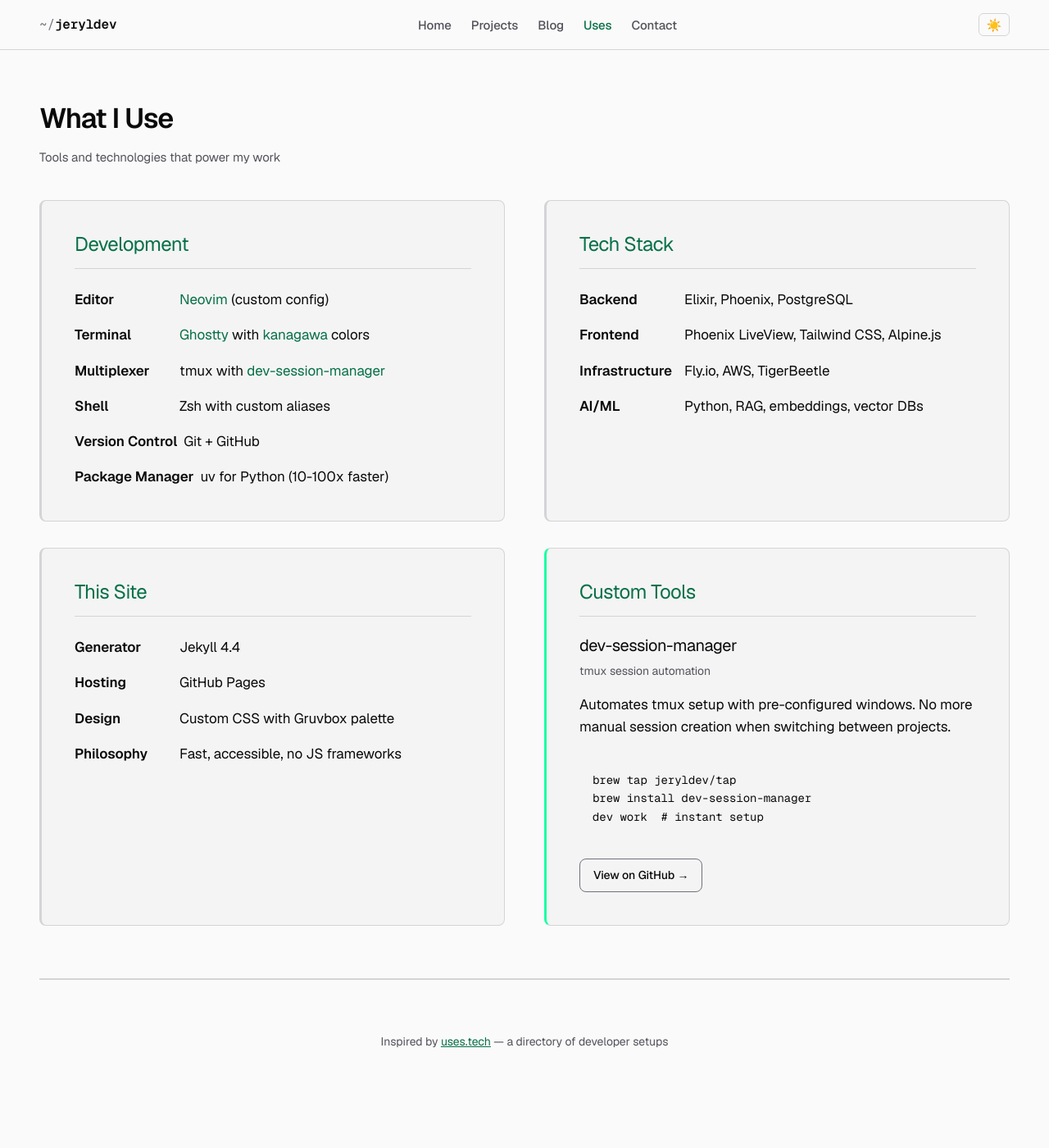
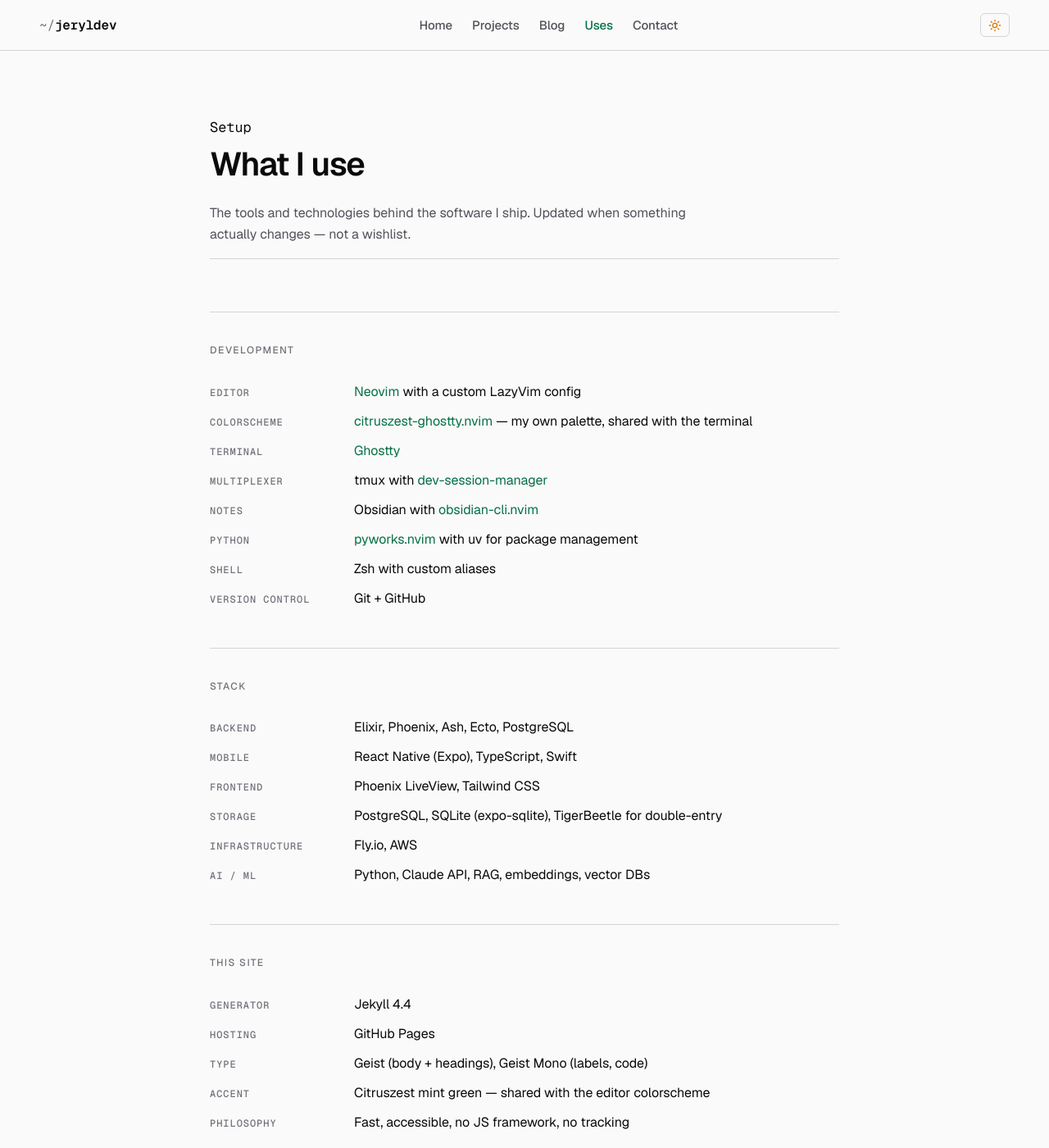
Before and after one commit to jeryldev/jeryldev.github.io, a Jekyll site: the page built from uses.md, in a window 1280 px wide and 1400 px high. Shown: the whole window at 82% size. Built offline with Jekyll 4.4.1, drawn with Linux system fonts in a browser that asks for light colours; some of the changed text lies outside the part shown.

Commit message:
Add SVG favicon, fix button contrast in dark mode, rewrite uses page
Five issues surfaced from a real-site walk-through:

Favicon. The previous .ico was the old orange 'JE' block from the
gruvbox era. Replaced with a proper SVG mark — citruszest dark
ground (#121212), mint-green chevron for a shell prompt, and the
solid mint cursor block underneath. Modern browsers load the SVG;
the legacy .ico stays as fallback for older clients.

Primary button contrast in dark mode. .btn-primary was hardcoding
#FAF8F2 text on top of --primary. That worked in light mode where
--primary is the darkened green, but in dark mode --primary is
citruszest green_bright (#1affa3) and white-on-mint failed every
contrast check. Introduced --btn-primary-text as a theme-scoped
token: white in light mode, near-black in dark mode. Bumped the
button weight to 600 so the label holds against the bright fill.

Sun and moon toggle. Swapped the ☀️/🌙 emoji for inline SVG line
icons (Feather-style) that inherit currentColor. The sun renders
in warm amber (#D97706) in light mode, the moon in citruszest
mint (#00cc7a) in dark mode — both pulled from the palette.
Using display: block on the SVGs so they center cleanly in the
button without emoji baseline drift.

Blog index pushed left. The list was max-width: 48rem and left-
hugged inside a wider container, leaving dead space to the right.
Added margin: 0 auto on both .blog-header and .blog-index and
bumped the max-width to 56rem so long titles like 'Wrap, Don't
Reimplement: Building obsidian-cli.nvim' fit on one line instead
of wrapping to two.

Uses page rewrite. The uses cards were the source of the 'citrus
light-green card' you pointed at — .uses-card-featured had
border-left-color: var(--primary-light) which rendered as bright
mint and didn't match anything else on the site. Replaced the
card grid entirely with the editorial definition-list pattern
used in the hero: mono uppercase labels on the left rail, sans
content on the right. Also updated the stale content — terminal
is now Ghostty with citruszest-ghostty.nvim (not kanagawa),
stack reflects what's actually shipping (Elixir/Phoenix/Ash for
backend, React Native for mobile, TigerBeetle called out), design
section says 'Citruszest mint green' instead of 'Gruvbox palette'.

```diff
--- a/_layouts/default.html
+++ b/_layouts/default.html
@@ -9,10 +9,9 @@
     <!-- SEO: jekyll-seo-tag handles title, description, Open Graph, Twitter Card, JSON-LD, canonical -->
     {% seo %}
 
-    <!-- Favicons -->
+    <!-- Favicons — SVG primary (modern browsers), .ico fallback for legacy -->
+    <link rel="icon" type="image/svg+xml" href="{{ '/favicon.svg' | relative_url }}" />
     <link rel="icon" type="image/x-icon" href="{{ '/images/favicon.ico' | relative_url }}" />
-    <link rel="icon" type="image/png" sizes="32x32" href="{{ '/images/favicon-32x32.png' | relative_url }}" />
-    <link rel="icon" type="image/png" sizes="16x16" href="{{ '/images/favicon-16x16.png' | relative_url }}" />
     <link rel="apple-touch-icon" sizes="180x180" href="{{ '/images/apple-touch-icon.png' | relative_url }}" />
 
     <!-- RSS Feed (jekyll-feed injects its own, but this link is helpful as a stable alias) -->
@@ -43,9 +42,14 @@
             <li><a href="{{ '/contact/' | relative_url }}"{% if page.url contains '/contact' %} class="active"{% endif %}>Contact</a></li>
           </ul>
         </nav>
-        <button class="dark-mode-toggle" id="darkModeToggle" aria-label="Toggle dark mode">
-          <span class="icon-sun">☀️</span>
-          <span class="icon-moon">🌙</span>
+        <button class="dark-mode-toggle" id="darkModeToggle" aria-label="Toggle dark mode" title="Toggle dark mode">
+          <svg class="icon-sun" xmlns="http://www.w3.org/2000/svg" width="16" height="16" viewBox="0 0 24 24" fill="none" stroke="currentColor" stroke-width="2" stroke-linecap="round" stroke-linejoin="round" aria-hidden="true">
+            <circle cx="12" cy="12" r="4"/>
+            <path d="M12 2v2M12 20v2M4.93 4.93l1.41 1.41M17.66 17.66l1.41 1.41M2 12h2M20 12h2M4.93 19.07l1.41-1.41M17.66 6.34l1.41-1.41"/>
+          </svg>
+          <svg class="icon-moon" xmlns="http://www.w3.org/2000/svg" width="16" height="16" viewBox="0 0 24 24" fill="none" stroke="currentColor" stroke-width="2" stroke-linecap="round" stroke-linejoin="round" aria-hidden="true">
+            <path d="M21 12.79A9 9 0 1 1 11.21 3 7 7 0 0 0 21 12.79z"/>
+          </svg>
         </button>
       </div>
     </header>
--- a/styles.css
+++ b/styles.css
@@ -15,9 +15,10 @@
   --text-secondary: #52525B;  /* Zinc-600 — secondary */
   --text-tertiary: #71717A;   /* Zinc-500 — meta */
   --text-light: #FAFAFA;      /* Paper — text on dark */
-  --border: #D4D4D8;          /* Zinc-300 — 1px dividers (bumped from zinc-200 for visibility) */
+  --border: #D4D4D8;          /* Zinc-300 — 1px dividers */
   --shadow: transparent;
   --code-bg: #F4F4F5;         /* Zinc-100 — inline code */
+  --btn-primary-text: #FAFAFA; /* Primary button label — white on dark-green */
 
   /* Type Scale — bigger display range (1.333 ratio at the top) */
   --text-xs: 0.75rem;     /* 12px */
@@ -304,8 +305,9 @@
 
 .btn-primary {
   background-color: var(--primary);
-  color: #FAF8F2;
+  color: var(--btn-primary-text);
   border-color: var(--primary);
+  font-weight: 600;
 }
 
 .btn-primary:hover {
@@ -622,12 +624,17 @@
   color: var(--primary);
 }
 
+.dark-mode-toggle .icon-moon,
+.dark-mode-toggle .icon-sun {
+  display: block;
+}
+
 .dark-mode-toggle .icon-moon {
   display: none;
 }
 
 .dark-mode-toggle .icon-sun {
-  display: inline;
+  color: #D97706; /* Warm amber — sun */
 }
 
 /* Dark mode — matches citruszest-ghostty.nvim ground (#121212) vibe */
@@ -646,10 +653,12 @@
   --border: #27272A;            /* Zinc-800 */
   --shadow: transparent;
   --code-bg: #18181B;
+  --btn-primary-text: #0A0A0A;  /* Near-black on bright-mint button */
 }
 
 [data-theme="dark"] .dark-mode-toggle .icon-moon {
-  display: inline;
+  display: block;
+  color: #00cc7a; /* Citruszest mint — moon */
 }
 
 [data-theme="dark"] .dark-mode-toggle .icon-sun {
--- a/uses.md
+++ b/uses.md
@@ -4,212 +4,227 @@
 permalink: /uses/
 ---
 
-<section class="section">
+<section class="uses-section">
   <div class="container">
-    <div class="section-header">
-      <h1 class="section-title">What I Use</h1>
-      <p class="section-subtitle">Tools and technologies that power my work</p>
+    <header class="uses-header">
+      <span class="section-eyebrow">Setup</span>
+      <h1 class="uses-title">What I use</h1>
+      <p class="uses-dek">The tools and technologies behind the software I ship. Updated when something actually changes — not a wishlist.</p>
+    </header>
+
+    <div class="uses-block">
+      <h2 class="uses-group">Development</h2>
+      <dl class="uses-list">
+        <div class="uses-row">
+          <dt>Editor</dt>
+          <dd><a href="https://github.com/jeryldev/nvim" target="_blank" rel="noopener">Neovim</a> with a custom LazyVim config</dd>
+        </div>
+        <div class="uses-row">
+          <dt>Colorscheme</dt>
+          <dd><a href="https://github.com/jeryldev/citruszest-ghostty.nvim" target="_blank" rel="noopener">citruszest-ghostty.nvim</a> — my own palette, shared with the terminal</dd>
+        </div>
+        <div class="uses-row">
+          <dt>Terminal</dt>
+          <dd><a href="https://ghostty.org/" target="_blank" rel="noopener">Ghostty</a></dd>
+        </div>
+        <div class="uses-row">
+          <dt>Multiplexer</dt>
+          <dd>tmux with <a href="https://github.com/jeryldev/homebrew-tap" target="_blank" rel="noopener">dev-session-manager</a></dd>
+        </div>
+        <div class="uses-row">
+          <dt>Notes</dt>
+          <dd>Obsidian with <a href="https://github.com/jeryldev/obsidian-cli.nvim" target="_blank" rel="noopener">obsidian-cli.nvim</a></dd>
+        </div>
+        <div class="uses-row">
+          <dt>Python</dt>
+          <dd><a href="https://github.com/jeryldev/pyworks.nvim" target="_blank" rel="noopener">pyworks.nvim</a> with uv for package management</dd>
+        </div>
+        <div class="uses-row">
+          <dt>Shell</dt>
+          <dd>Zsh with custom aliases</dd>
+        </div>
+        <div class="uses-row">
+          <dt>Version control</dt>
+          <dd>Git + GitHub</dd>
+        </div>
+      </dl>
     </div>
 
-    <div class="grid-2">
-      <div class="card uses-card">
-        <h2 class="uses-heading">Development</h2>
-        <dl class="uses-list">
-          <div class="uses-item">
-            <dt>Editor</dt>
-            <dd><a href="https://github.com/jeryldev/nvim" target="_blank">Neovim</a> (custom config)</dd>
-          </div>
-          <div class="uses-item">
-            <dt>Terminal</dt>
-            <dd><a href="https://ghostty.org/" target="_blank">Ghostty</a> with <a href="https://github.com/rebelot/kanagawa.nvim" target="_blank">kanagawa</a> colors</dd>
-          </div>
-          <div class="uses-item">
-            <dt>Multiplexer</dt>
-            <dd>tmux with <a href="https://github.com/jeryldev/homebrew-tap" target="_blank">dev-session-manager</a></dd>
-          </div>
-          <div class="uses-item">
-            <dt>Shell</dt>
-            <dd>Zsh with custom aliases</dd>
-          </div>
-          <div class="uses-item">
-            <dt>Version Control</dt>
-            <dd>Git + GitHub</dd>
-          </div>
-          <div class="uses-item">
-            <dt>Package Manager</dt>
-            <dd>uv for Python (10-100x faster)</dd>
-          </div>
-        </dl>
-      </div>
-
-      <div class="card uses-card">
-        <h2 class="uses-heading">Tech Stack</h2>
-        <dl class="uses-list">
-          <div class="uses-item">
-            <dt>Backend</dt>
-            <dd>Elixir, Phoenix, PostgreSQL</dd>
-          </div>
-          <div class="uses-item">
-            <dt>Frontend</dt>
-            <dd>Phoenix LiveView, Tailwind CSS, Alpine.js</dd>
-          </div>
-          <div class="uses-item">
-            <dt>Infrastructure</dt>
-            <dd>Fly.io, AWS, TigerBeetle</dd>
-          </div>
-          <div class="uses-item">
-            <dt>AI/ML</dt>
-            <dd>Python, RAG, embeddings, vector DBs</dd>
-          </div>
-        </dl>
-      </div>
+    <div class="uses-block">
+      <h2 class="uses-group">Stack</h2>
+      <dl class="uses-list">
+        <div class="uses-row">
+          <dt>Backend</dt>
+          <dd>Elixir, Phoenix, Ash, Ecto, PostgreSQL</dd>
+        </div>
+        <div class="uses-row">
+          <dt>Mobile</dt>
+          <dd>React Native (Expo), TypeScript, Swift</dd>
+        </div>
+        <div class="uses-row">
+          <dt>Frontend</dt>
+          <dd>Phoenix LiveView, Tailwind CSS</dd>
+        </div>
+        <div class="uses-row">
+          <dt>Storage</dt>
+          <dd>PostgreSQL, SQLite (expo-sqlite), TigerBeetle for double-entry</dd>
+        </div>
+        <div class="uses-row">
+          <dt>Infrastructure</dt>
+          <dd>Fly.io, AWS</dd>
+        </div>
+        <div class="uses-row">
+          <dt>AI / ML</dt>
+          <dd>Python, Claude API, RAG, embeddings, vector DBs</dd>
+        </div>
+      </dl>
     </div>
 
-    <div class="grid-2" style="margin-top: var(--space-4);">
-      <div class="card uses-card">
-        <h2 class="uses-heading">This Site</h2>
-        <dl class="uses-list">
-          <div class="uses-item">
-            <dt>Generator</dt>
-            <dd>Jekyll 4.4</dd>
-          </div>
-          <div class="uses-item">
-            <dt>Hosting</dt>
-            <dd>GitHub Pages</dd>
-          </div>
-          <div class="uses-item">
-            <dt>Design</dt>
-            <dd>Custom CSS with Gruvbox palette</dd>
-          </div>
-          <div class="uses-item">
-            <dt>Philosophy</dt>
-            <dd>Fast, accessible, no JS frameworks</dd>
-          </div>
-        </dl>
-      </div>
-
-      <div class="card uses-card uses-card-featured">
-        <h2 class="uses-heading">Custom Tools</h2>
-        <h3 class="uses-tool-name">
-          <a href="https://github.com/jeryldev/homebrew-tap" target="_blank">dev-session-manager</a>
-        </h3>
-        <p class="uses-tool-tagline">tmux session automation</p>
-        <p class="uses-tool-desc">
-          Automates tmux setup with pre-configured windows. No more manual session creation when switching between projects.
-        </p>
-        <pre class="uses-code">brew tap jeryldev/tap
-brew install dev-session-manager
-dev work  # instant setup</pre>
-        <a href="https://github.com/jeryldev/homebrew-tap" target="_blank" class="btn btn-ghost btn-sm">View on GitHub →</a>
-      </div>
+    <div class="uses-block">
+      <h2 class="uses-group">This site</h2>
+      <dl class="uses-list">
+        <div class="uses-row">
+          <dt>Generator</dt>
+          <dd>Jekyll 4.4</dd>
+        </div>
+        <div class="uses-row">
+          <dt>Hosting</dt>
+          <dd>GitHub Pages</dd>
+        </div>
+        <div class="uses-row">
+          <dt>Type</dt>
+          <dd>Geist (body + headings), Geist Mono (labels, code)</dd>
+        </div>
+        <div class="uses-row">
+          <dt>Accent</dt>
+          <dd>Citruszest mint green — shared with the editor colorscheme</dd>
+        </div>
+        <div class="uses-row">
+          <dt>Philosophy</dt>
+          <dd>Fast, accessible, no JS framework, no tracking</dd>
+        </div>
+      </dl>
     </div>
 
-    <hr style="margin: var(--space-8) 0;">
-
-    <p style="font-size: var(--text-sm); color: var(--text-secondary); text-align: center;">
-      Inspired by <a href="https://uses.tech/" target="_blank" style="color: var(--primary);">uses.tech</a> — a directory of developer setups
+    <p class="uses-footer">
+      Inspired by <a href="https://uses.tech/" target="_blank" rel="noopener">uses.tech</a> — a directory of developer setups.
     </p>
   </div>
 </section>
 
 <style>
-  .uses-card {
-    border-left-width: 3px;
+  .uses-section {
+    padding: var(--space-8) 0 var(--space-10);
   }
 
-  .uses-heading {
-    font-size: var(--text-xl);
-    color: var(--primary);
-    margin-bottom: var(--space-3);
-    padding-bottom: var(--space-2);
-    border-bottom: 1px solid var(--border);
-    text-align: left;
-    border-top: none;
-    margin-top: 0;
-    padding-top: 0;
+  .uses-header {
+    margin: 0 auto var(--space-8);
+    max-width: 48rem;
+  }
+
+  .uses-title {
+    font-family: "Geist", sans-serif;
+    font-size: clamp(1.875rem, 4vw, 2.5rem);
+    line-height: 1.15;
+    letter-spacing: -0.028em;
+    color: var(--secondary);
+    margin: var(--space-1) 0 var(--space-3);
+    font-weight: 600;
+  }
+
+  .uses-dek {
+    font-family: "Geist", sans-serif;
+    font-size: 1rem;
+    line-height: 1.6;
+    color: var(--text-secondary);
+    max-width: 56ch;
+    margin: 0;
+  }
+
+  .uses-block {
+    max-width: 48rem;
+    margin: 0 auto var(--space-6);
+    padding-top: var(--space-5);
+    border-top: 1px solid var(--border);
+  }
+
+  .uses-group {
+    font-family: "Geist", sans-serif;
+    font-size: 0.75rem;
+    font-weight: 500;
+    color: var(--text-tertiary);
+    text-transform: uppercase;
+    letter-spacing: 0.12em;
+    margin: 0 0 var(--space-4);
   }
 
   .uses-list {
-    display: flex;
-    flex-direction: column;
-    gap: var(--space-2);
+    margin: 0;
+    padding: 0;
+    display: grid;
+    gap: 0.75rem;
   }
 
-  .uses-item {
-    display: flex;
-    flex-wrap: wrap;
-    gap: 0.5rem;
+  .uses-row {
+    display: grid;
+    grid-template-columns: 1fr;
+    gap: 0.15rem 1rem;
+    align-items: baseline;
   }
 
-  .uses-item dt {
-    font-weight: var(--font-semibold);
-    color: var(--secondary);
-    min-width: 120px;
+  .uses-row dt {
+    font-family: "Geist Mono", monospace;
+    font-size: 0.75rem;
+    font-weight: 500;
+    color: var(--text-tertiary);
+    text-transform: uppercase;
+    letter-spacing: 0.08em;
   }
 
-  .uses-item dd {
+  .uses-row dd {
     margin: 0;
+    font-family: "Geist", sans-serif;
+    font-size: 1rem;
+    line-height: 1.5;
     color: var(--text);
   }
 
-  .uses-item a {
+  .uses-row dd a {
     color: var(--primary);
     text-decoration: none;
+    border-bottom: 1px solid transparent;
+    transition: border-color 0.2s ease;
   }
 
-  .uses-item a:hover {
-    text-decoration: underline;
+  .uses-row dd a:hover {
+    border-bottom-color: var(--primary);
   }
 
-  .uses-card-featured {
-    border-left-color: var(--primary-light);
+  .uses-footer {
+    max-width: 48rem;
+    margin: var(--space-8) auto 0;
+    padding-top: var(--space-4);
+    border-top: 1px solid var(--border);
+    font-family: "Geist", sans-serif;
+    font-size: 0.875rem;
+    color: var(--text-tertiary);
   }
 
-  .uses-tool-name {
-    font-size: var(--text-lg);
-    margin-bottom: var(--space-1);
+  .uses-footer a {
+    color: var(--text-secondary);
+    text-decoration: none;
+    border-bottom: 1px solid var(--border);
   }
 
-  .uses-tool-name a {
-    color: var(--secondary);
-    text-decoration: none;
+  .uses-footer a:hover {
+    color: var(--primary);
+    border-bottom-color: var(--primary);
   }
 
-  .uses-tool-name a:hover {
-    color: var(--primary);
-  }
-
-  .uses-tool-tagline {
-    font-size: var(--text-sm);
-    color: var(--text-secondary);
-    margin-bottom: var(--space-2);
-  }
-
-  .uses-tool-desc {
-    margin-bottom: var(--space-3);
-  }
-
-  .uses-code {
-    background: var(--code-bg);
-    padding: var(--space-2);
-    font-size: var(--text-sm);
-    overflow-x: auto;
-    margin-bottom: var(--space-3);
-  }
-
-  .btn-sm {
-    padding: 0.5rem 1rem;
-    font-size: var(--text-sm);
-  }
-
-  @media (max-width: 767px) {
-    .uses-item {
-      flex-direction: column;
-      gap: 0.25rem;
-    }
-
-    .uses-item dt {
-      min-width: auto;
+  @media (min-width: 768px) {
+    .uses-row {
+      grid-template-columns: 10rem 1fr;
+      gap: 1rem;
     }
   }
 </style>
```
Also changed, not shown: blog/index.html (+4 -4 lines), favicon.svg (added).
